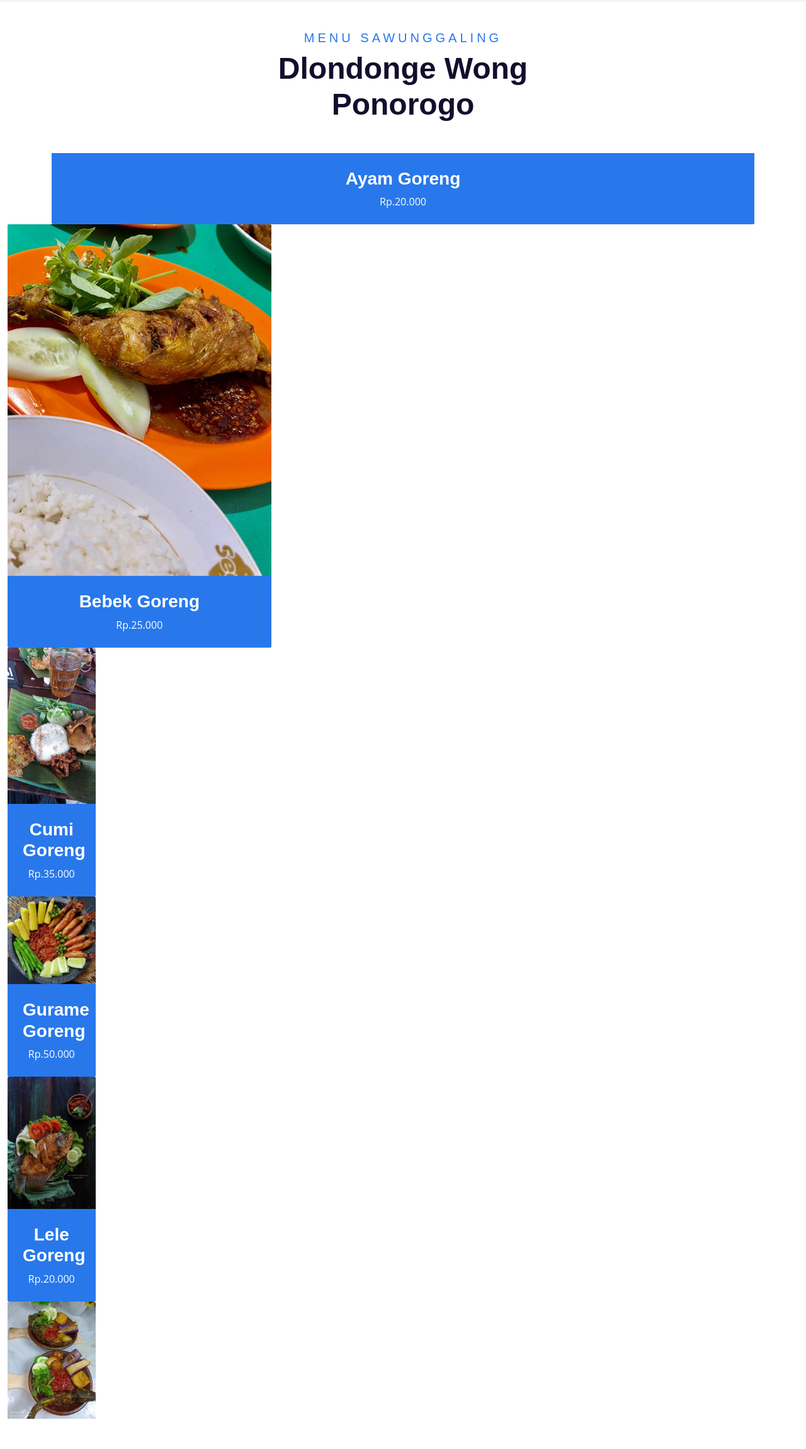
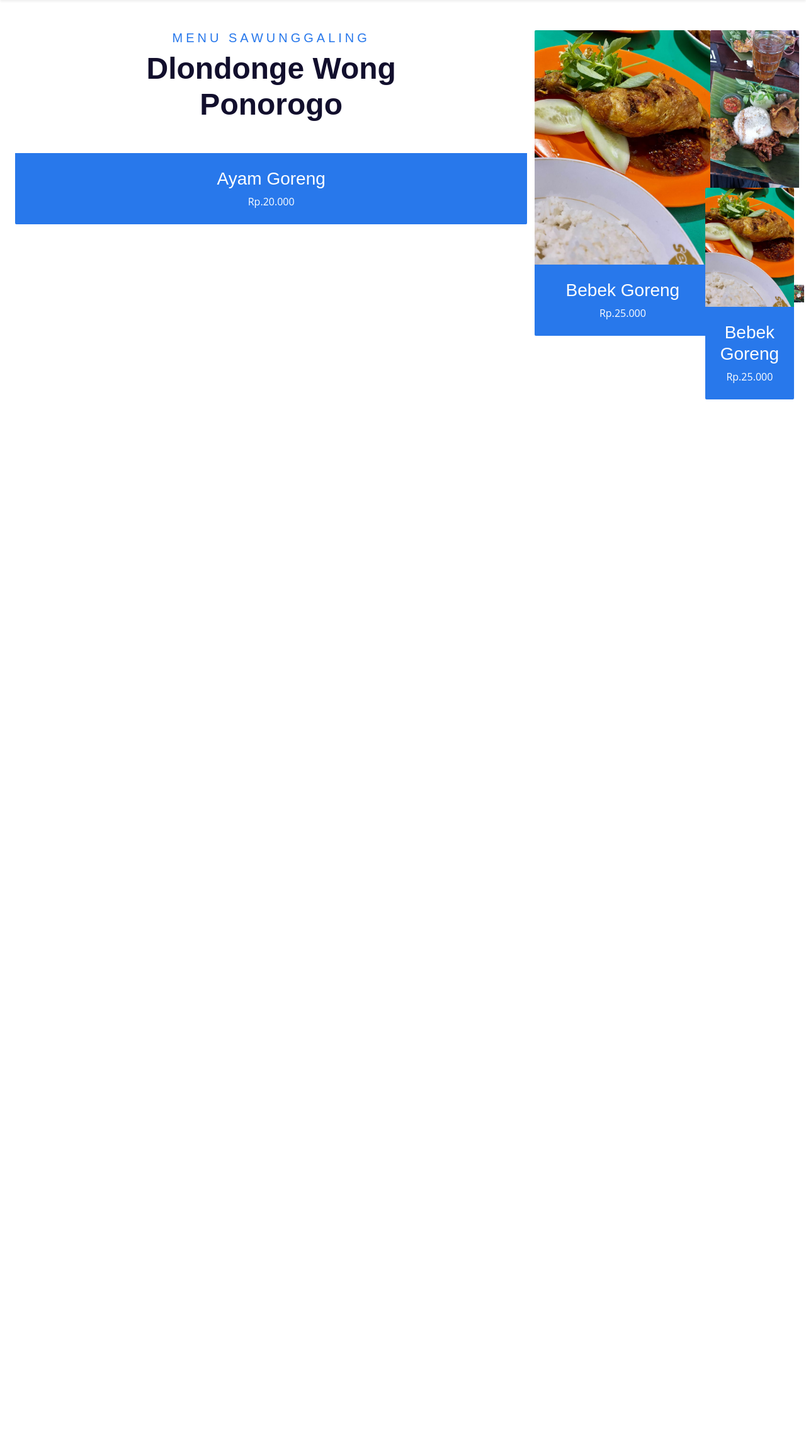
Before and after one commit to NandaaAyyy/UAS_NANDA, a Django app: page /menu/ in a window 1280 px wide. Shown: the part 68-2368 px from the top of the page at 63% size. After the commit the page ends 702 px from the top, so only its background shows below. Run offline with Django 4.2, Linux system fonts and the light colour scheme.

Commit message:
push yg ke-4

```diff
--- a/GoMakanan/static/css/style.css
+++ b/GoMakanan/static/css/style.css
@@ -16,7 +16,7 @@ h2,
 h3,
 h4,
 .font-weight-semi-bold {
-    font-weight: 600 !important;
+    font-weight: 500 !important;
 }
 
 h5,
@@ -35,7 +35,7 @@ client_section .client_container .img-box {
   }
 
   .client_section .client_container .detail-box {
-    margin-top: 60px;
+    margin-top: 30px;
   }
 
   .client_section .client_container .detail-box h4 {
@@ -64,16 +64,16 @@ client_section .client_container .img-box {
   }
 
   .footer_section p {
-    margin: 0;
+    margin: auto;
     text-align: center;
     color: #fefdfc;
   }
 
   .footer_section a {
-    color: #fefdfc;
+    color: #fcfdfe3a;
   }
 
-  .col-lg-4 wow slideInUp{
+    .wow{
     display:flex;
     justify-content: center;
     margin: auto;
--- a/GoMakanan/templates/home.html
+++ b/GoMakanan/templates/home.html
@@ -58,7 +58,7 @@
       <div class="col-md-3">
         <div class="info_insta">
           <h5>
-           INFORMASI BUKA
+           Informasi Buka
           </h5>
           <p class="pr-0 pr-md-4 pr-md-5">
             Senin-Kamis :09.00-19.00 WIB
--- a/GoMakanan/templates/menu.html
+++ b/GoMakanan/templates/menu.html
@@ -26,7 +26,6 @@
         </div>
     </div>
 </nav>
-<!-- Team Start -->
 <div class="container-fluid py-5 wow fadeInUp" data-wow-delay="0.1s">
     <div class="container">
         <div class="text-center mx-auto mb-5" style="max-width: 500px;">
@@ -34,50 +33,30 @@
             <h1 class="display-5 mb-0">Dlondonge Wong Ponorogo</h1>
         </div>
                 <div class="bg-primary text-center rounded-bottom p-4">
+                    <link href="{% static 'css/style.css' %}" rel="stylesheet"/>
                     <h3 class="text-white">Ayam Goreng</h3>
                     <p class="text-white m-0">Rp.20.000</p>
                 </div>
             </div>
-            <div class="col-lg-4 wow slideInUp" data-wow-delay="0.3s" >
+            <div class="col-lg-4 wow slideInUp" data-wow-delay="0.6s" >
                 <div class="position-relative rounded-top">
                     <img class="img-fluid rounded-top w-100 " src="{% static 'img/ayam.jpg' %}" alt="">
-
                     <div class="bg-primary text-center rounded-bottom p-4">
                         <h3 class="text-white">Bebek Goreng</h3>
                         <p class="text-white m-0">Rp.25.000</p>
                     </div>
                 </div>
-            <div class="col-lg-4 wow slideInUp" data-wow-delay="0.6s">
+                <div class="col-lg-4 wow slideInUp" data-wow-delay="0.6s" >
                     <div class="position-relative rounded-top">
-                    <img class="img-fluid rounded-top w-100" src="{% static 'img/bebek.jpg' %}" alt="">
-                </div>
+                        <img class="img-fluid rounded-top w-100 " src="{% static 'img/bebek.jpg' %}" alt="">
+                <div class="col-lg-4 wow slideInUp" data-wow-delay="0.6s" >
+                <div class="position-relative rounded-top">
+                    <img class="img-fluid rounded-top w-100 " src="{% static 'img/ayam.jpg' %}" alt="">
                     <div class="bg-primary text-center rounded-bottom p-4">
-                    <h3 class="text-white">Cumi Goreng</h3>
-                    <p class="text-white m-0">Rp.35.000</p>
+                        <h3 class="text-white">Bebek Goreng</h3>
+                        <p class="text-white m-0">Rp.25.000</p>
                     </div>
                 </div>
-            <div class="col-lg-4 wow slideInUp" data-wow-delay="0.9s">
+                <div class="col-lg-4 wow slideInUp" data-wow-delay="0.6s" >
                     <div class="position-relative rounded-top">
-                    <img class="img-fluid rounded-top w-100" src="{%static 'img/cumi.jpg' %}" alt="">
-                </div>
-                <div class="bg-primary text-center rounded-bottom p-4">
-                    <h3 class="text-white">Gurame Goreng</h3>
-                    <p class="text-white m-0">Rp.50.000</p>
-                </div>
-            </div>
-            <div class="col-lg-4 wow slideInUp" data-wow-delay="0.3">
-                <div class="position-relative rounded-top">
-                    <img class="img-fluid rounded-top w-100" src="{% static 'img/gurame.jpg'%} " alt="">
-                </div>
-                <div class="bg-primary text-center rounded-bottom p-4">
-                    <h3 class="text-white">Lele Goreng</h3>
-                    <p class="text-white m-0">Rp.20.000</p>
-                </div>
-            </div>
-            <div class="col-lg-4 wow slideInUp" data-wow-delay="0.9s">
-                <div class="position-relative rounded-top">
-                    <img class="img-fluid rounded-top w-100" src="{% static 'img/lele.jpg' %}" alt="">
-                </div>
-            </div>
-        </div>
-        <script src="{%static 'js/main.js' %}"></script>
+                        <img class="img-fluid rounded-top w-100 " src="{% static 'img/bebek.jpg' %}" alt="">
```
Lines whose indentation alone changed are shown as unchanged.
